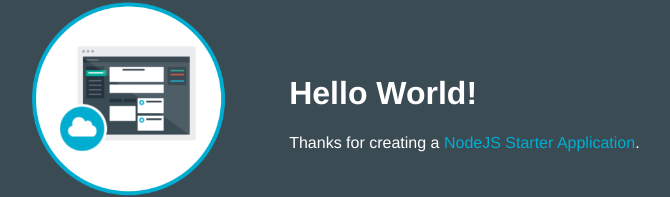
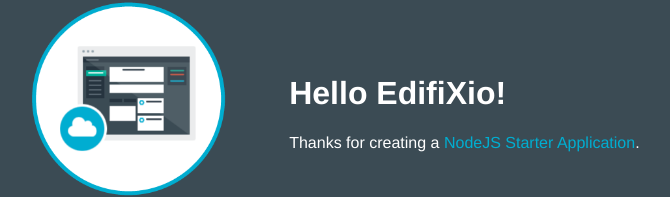
Before and after one commit to phherlibm/phn-demo-greg-app, a website: page public/index.html in a window 1280 px wide. Shown: the part 157-354 px from the top of the page, without its empty margins (253-923 px from the left). Drawn offline with Linux system fonts and the light colour scheme.

Commit message:
Première modification

```diff
--- a/public/index.html
+++ b/public/index.html
@@ -16,7 +16,7 @@
           <img class = "newappIcon" src="images/newapp-icon.png">
         </td>
         <td>
-          <h1 id="message">Hello World!</h1>
+          <h1 id="message">Hello EdifiXio!</h1>
           <p class='description'></p> Thanks for creating a <span class = "blue">NodeJS Starter Application</span>.
         </td>
       </tr>
```
Also changed, not shown: 1 other file.
